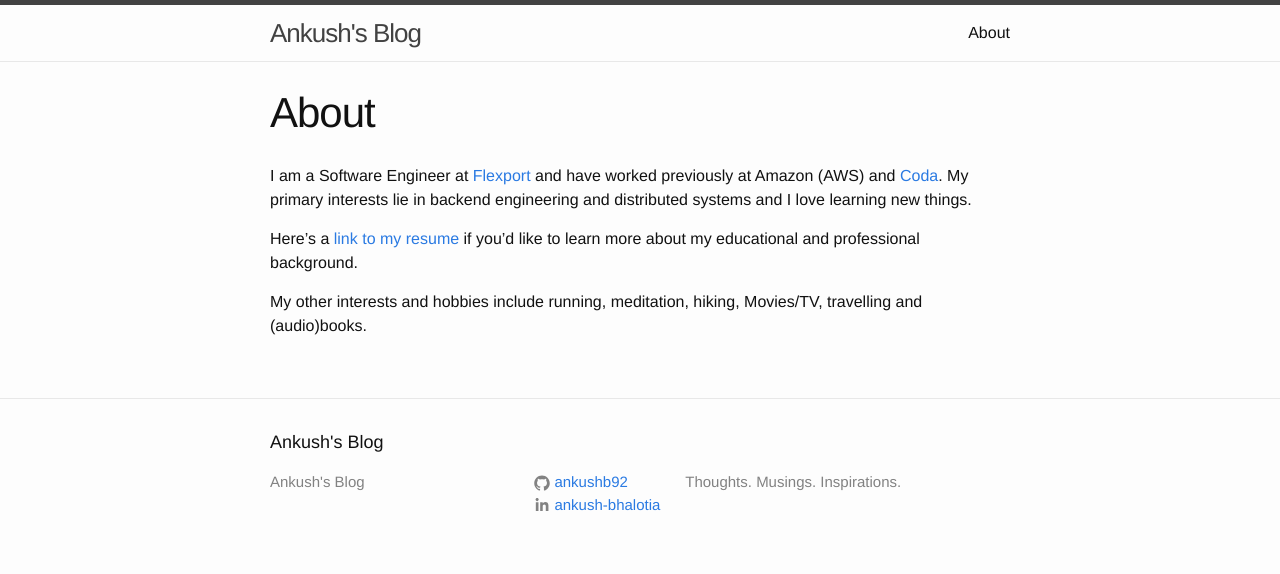
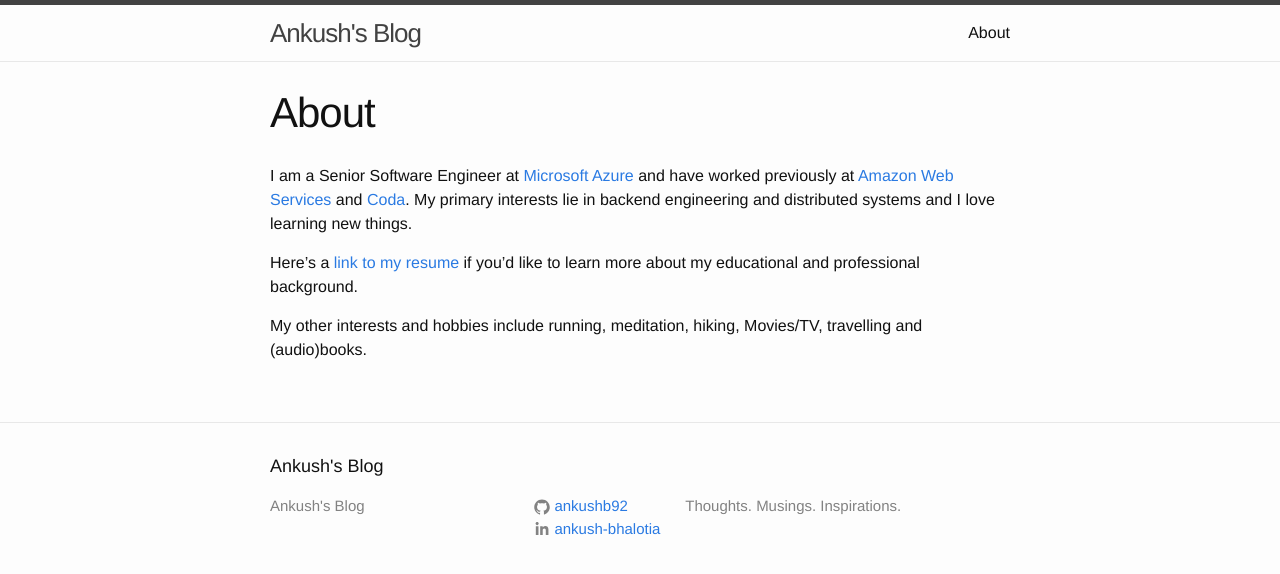
Before and after one commit to ankushb92/ankushb92.github.io, a Jekyll site: the page built from about.md, in a window 1280 px wide. Shown: the top 574 px of the page. Built offline with Jekyll 4.4.1, drawn with Linux system fonts in a browser that asks for light colours; nearby versions of some CDN libraries.

Commit message:
Update about.md

```diff
--- a/about.md
+++ b/about.md
@@ -4,7 +4,7 @@ title: About
 permalink: /about/
 ---
 
-I am a Software Engineer at [Flexport](https://www.flexport.com/) and have worked previously at Amazon (AWS) and [Coda](https://coda.io/). My primary interests lie in backend engineering and distributed systems and I love learning new things.
+I am a Senior Software Engineer at [Microsoft Azure](https://azure.microsoft.com/) and have worked previously at [Amazon Web Services](https://aws.amazon.com/) and [Coda](https://coda.io/). My primary interests lie in backend engineering and distributed systems and I love learning new things.
 
 Here's a [link to my resume](https://drive.google.com/file/d/17I3x_2s0uNOecegV0bmigQRc8E1wiuPb/view) if you'd like to learn more about my educational and professional background.
 
```
